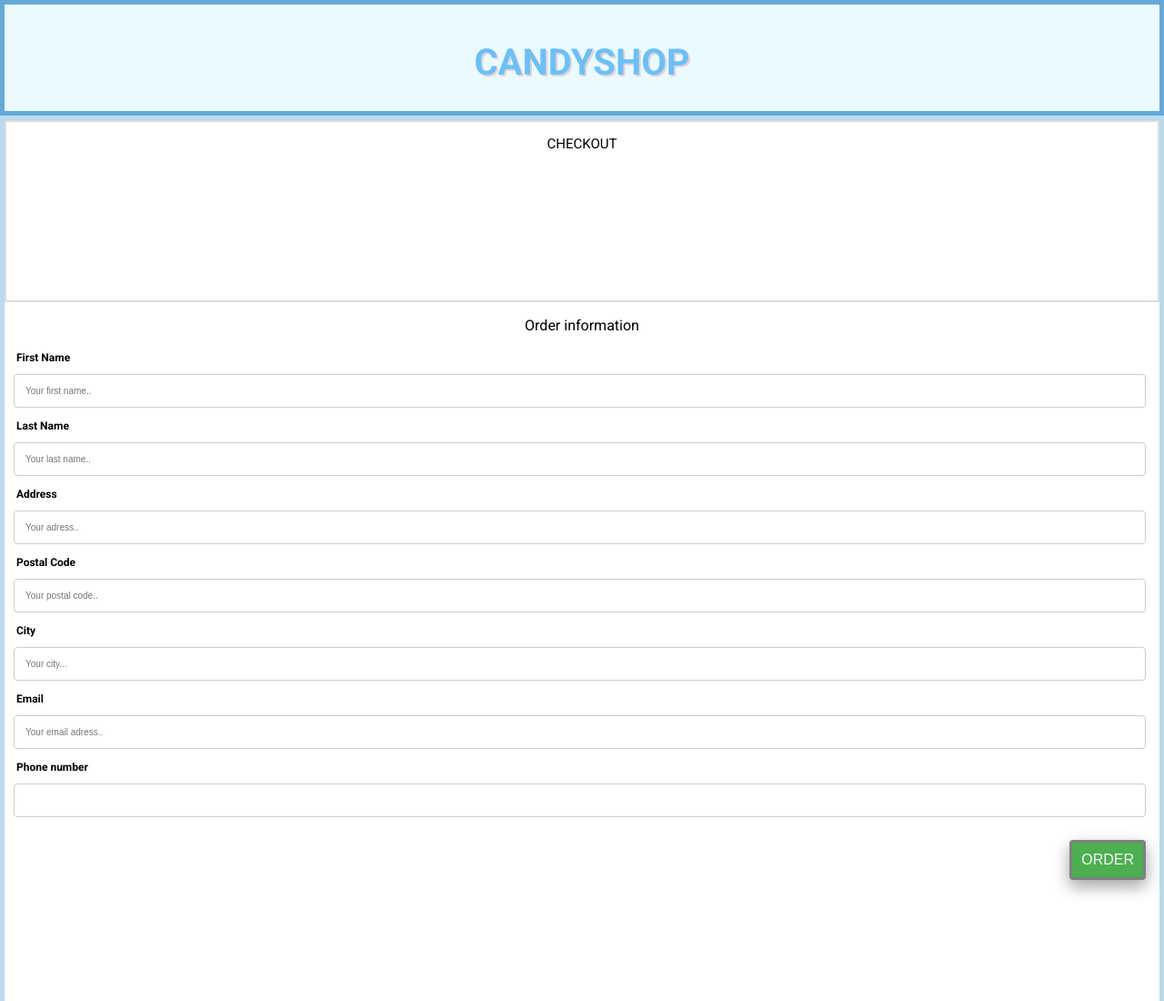
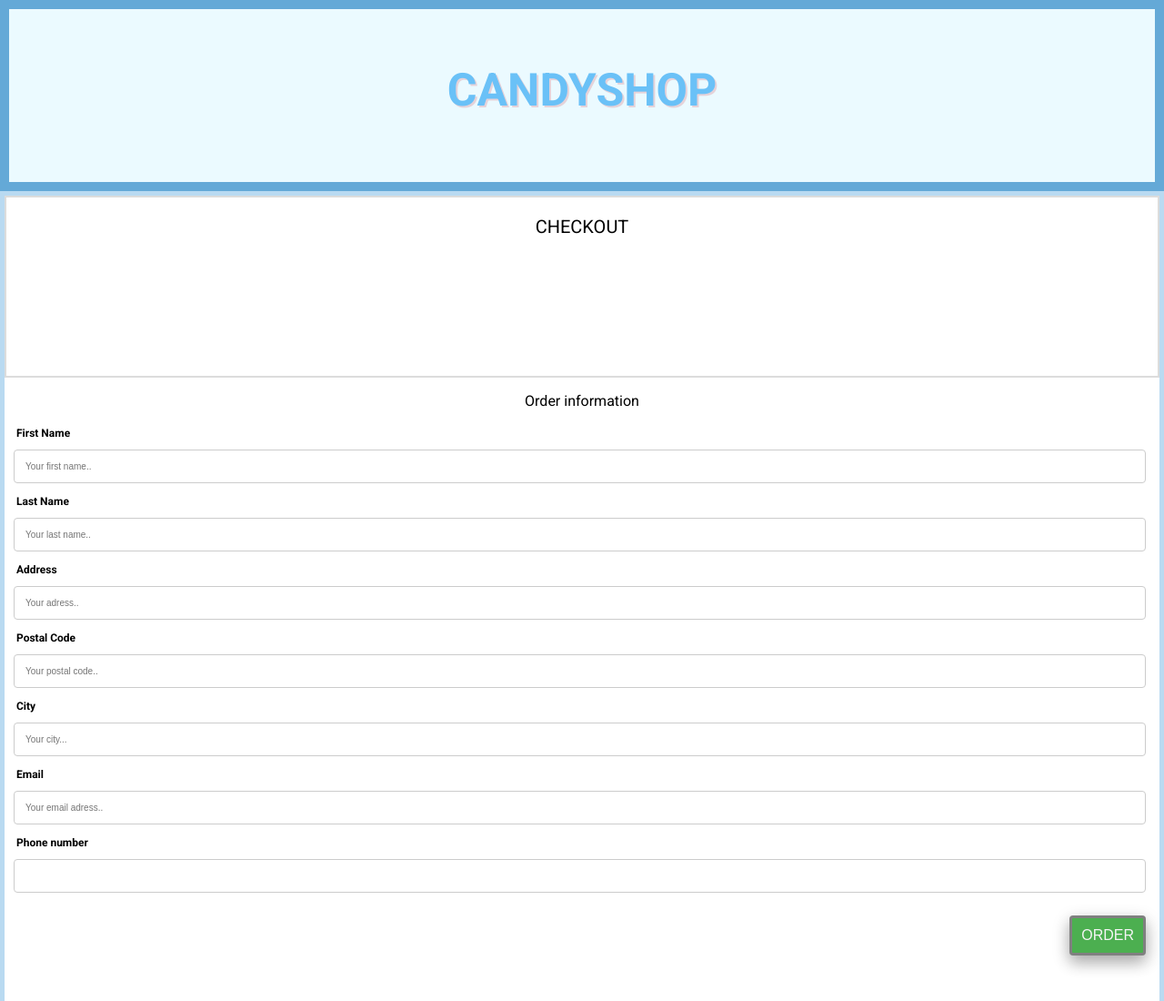
Before and after one commit to LinusOhl/fed22m-candyshop, a website built with Vite: page checkout.html in a window 1280 px wide. Shown: the top 1100 px of the page at 91% size. Built offline with nearby package versions, Linux system fonts and the light colour scheme.

Commit message:
css fixes for header in checkout css

```diff
--- a/checkout.css
+++ b/checkout.css
@@ -155,6 +155,26 @@ body {
         resize: vertical;
     }
 
+    #checkoutHeader {
+      height: 100px;
+      font-size: 50px;
+      text-align: center;
+      text-transform: uppercase;
+      font-family: 'Roboto', sans-serif;
+      font-weight: 600;
+      color: rgb(106, 193, 247);
+      background-color: rgb(235, 250, 255);
+      text-shadow: 2px 2px #e5d2d9;
+      margin: auto;
+      padding-top: 60px;
+      padding-bottom: 30px;
+      border: 10px solid rgb(100, 169, 215);
+      }
+
+      #finalCheckout {
+        font-size: 20px;
+      }
+
 
 
 
```
